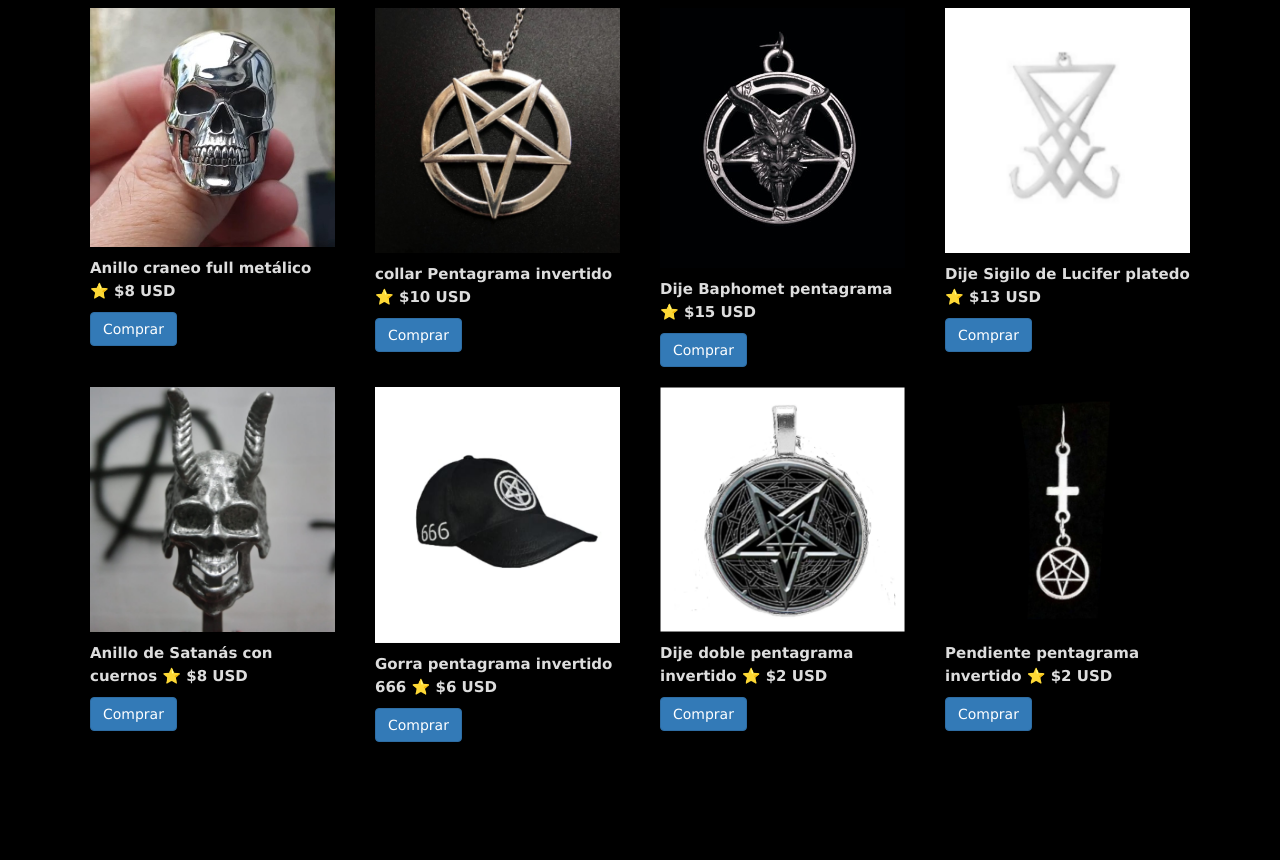
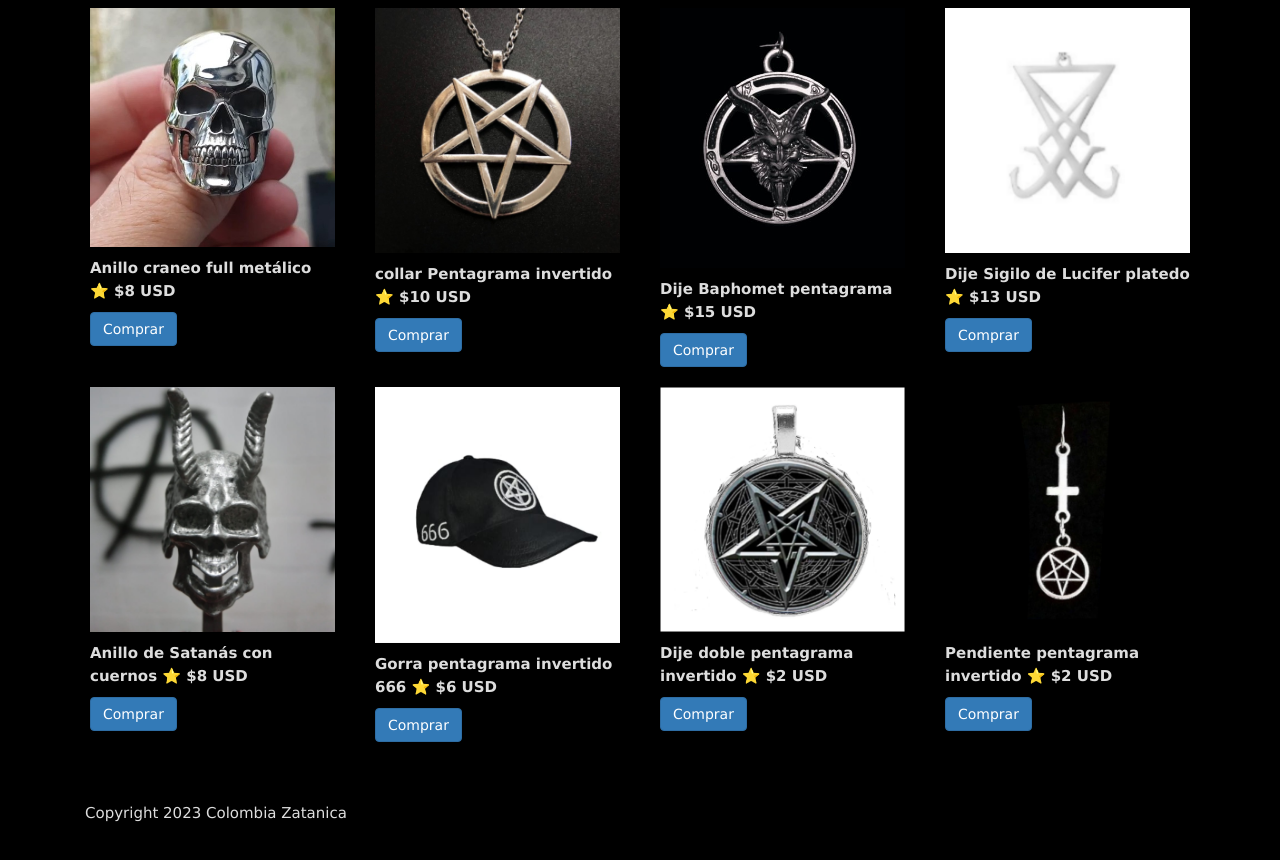
Before and after one commit to zatanica/zatanica.github.io, a plain HTML site: page index.html in a window 1280 px wide. Shown: the part 1666-2526 px from the top of the page. Drawn offline with nearby package versions, Linux system fonts and the light colour scheme.

Commit message:
Update index.html

```diff
--- a/index.html
+++ b/index.html
@@ -232,6 +232,10 @@
 
 
                     </div>
+                <br><br>
+                    <footer id="footerx">
+                        <p>Copyright 2023 Colombia Zatanica</p>
+                      </footer>
                 </div>
             </section>
 
@@ -240,7 +244,7 @@
 
 
 
-<br><br><br><br>
+<br><br>
 
 
 
```
